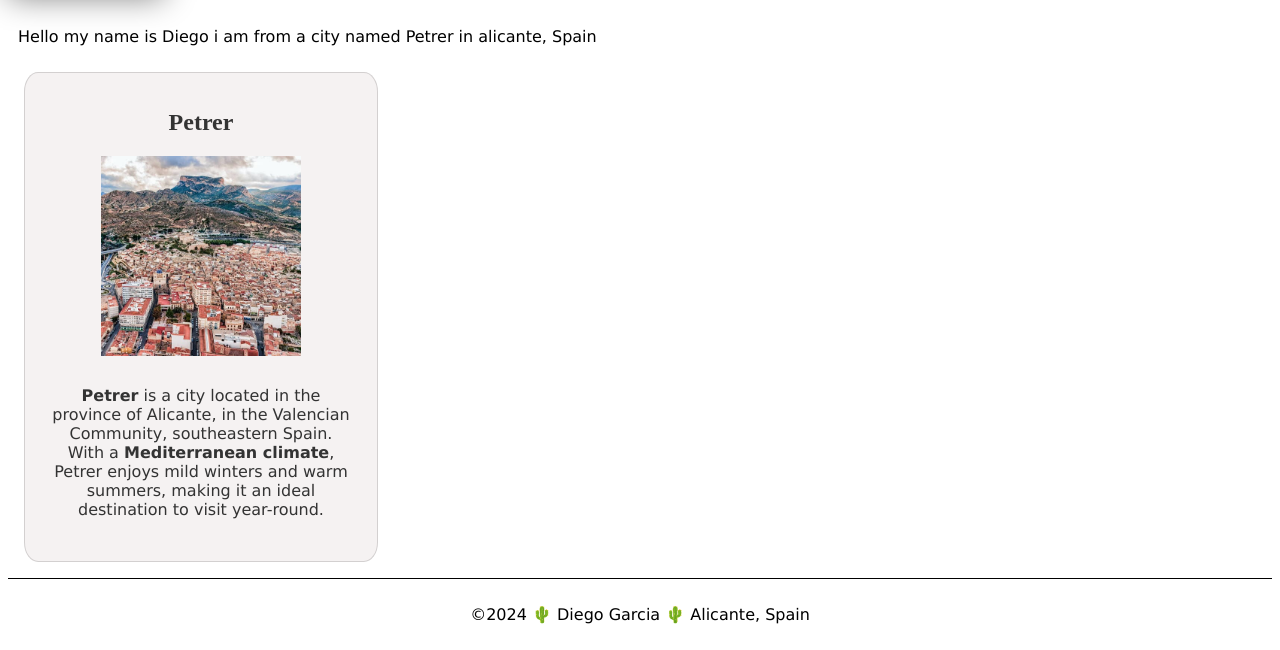
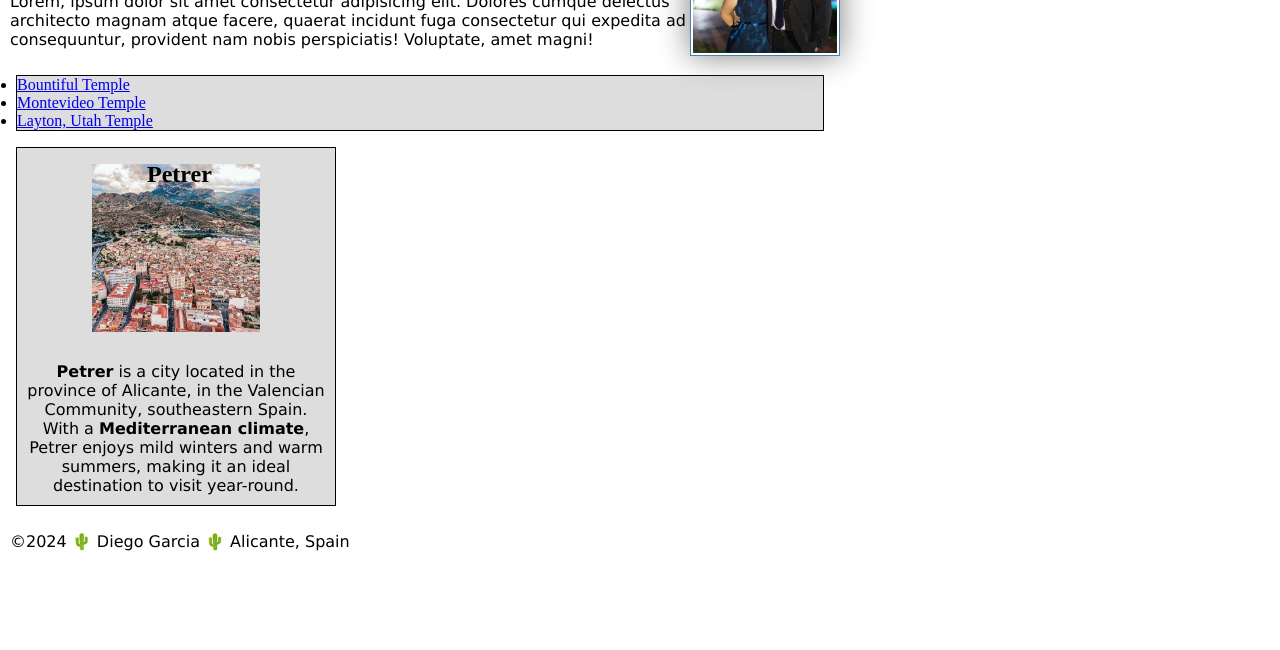
Before and after one commit to DiegoArtemioGarcia/wdd130, a plain HTML site: page index.html in a window 1280 px wide. Shown: the part 441-1091 px from the top of the page. After the commit the page ends 1002 px from the top, so only its background shows below. Drawn offline with Linux system fonts and the light colour scheme.

Commit message:
changesep30

```diff
--- a/index.html
+++ b/index.html
@@ -18,16 +18,31 @@
             <a href="#">Home</a>
             <a href="www/">Petrer homepage</a>
             <a href="www/visitpetrer.html">Visit Petrer</a>
+            <a href="https://linkedin.com">linkedin</a>
+            <a href="https://facebook.com">facebook</a>
         </nav>
     </header>
     <main>
         <h1>Diego A Garcia | WDD130</h1>
         <img src="images/profile.jpg" alt="Hello my name is Diego Garcia" width="200">
-        <p>Hello my name is Diego i am from a city named Petrer in alicante, Spain</p>
+        <p>Hello my name is Diego i am from a city named Petrer in alicante, Spain. <br>Lorem ipsum dolor sit amet consectetur adipisicing elit. Illo cupiditate quibusdam delectus dolor. Rem, nulla veritatis. Nemo blanditiis ipsa voluptatibus vero! Tempore,
+            non. Quisquam asperiores minima cum voluptas mollitia eveniet.<br>Lorem, ipsum dolor sit amet consectetur adipisicing elit. Dolores cumque delectus architecto magnam atque facere, quaerat incidunt fuga consectetur qui expedita ad consequuntur,
+            provident nam nobis perspiciatis! Voluptate, amet magni!</p>
+        <ul class="box">
+            <li>
+                <a href="https://www.churchofjesuschrist.org/temples/details/bountiful-utah-temple?lang=eng" target="_blank">Bountiful Temple</a>
+            </li>
+            <li>
+                <a href="https://www.churchofjesuschrist.org/temples/details/montevideo-uruguay-temple?lang=eng" target="_blank">Montevideo Temple</a>
+            </li>
+            <li>
+                <a href="https://www.churchofjesuschrist.org/temples/details/layton-utah-temple?lang=eng " target="_blank">Layton, Utah Temple</a>
+            </li>
+        </ul>
     </main>
-    <aside>
+    <aside class="box">
         <h2>Petrer</h2>
-        <img src="images/Petrer.jpg" alt="Petrer Landscape">
+        <img src="images/Petrer.jpg " alt="Petrer Landscape ">
         <p><strong>Petrer</strong> is a city located in the province of Alicante, in the Valencian Community, southeastern Spain. With a <strong>Mediterranean climate</strong>, Petrer enjoys mild winters and warm summers, making it an ideal destination to
             visit year-round.</p>
     </aside>
@@ -36,5 +51,6 @@
     </footer>
 
 </body>
+<!-- Last modified: September 30, 2024 -->
 
 </html>
--- a/styles/styles.css
+++ b/styles/styles.css
@@ -1,9 +1,15 @@
+* {
+    margin: 0;
+    padding: 0;
+    box-sizing: border-box;
+}
+
 :root {
     --font-family: Verdana, Geneva, Tahoma, sans-serif;
     --primary-color: steelblue;
     --text-color: #333;
     --background-color: #f5f2f2;
-    --link-color: rgb(248, 249, 247);
+    --link-color: rgb(248, 245, 245);
     --border-color: rgba(74, 72, 72, 0.2);
     --shadow-color: gray;
     --max-width: 840px;
@@ -11,6 +17,7 @@
 
 p {
     font-family: var(--font-family);
+    padding: 10px;
 }
 
 nav {
@@ -29,6 +36,7 @@ h1 {
 }
 
 main img {
+    float: right;
     width: 150px;
     height: auto;
     border: 1px solid var(--primary-color);
@@ -36,32 +44,41 @@ main img {
     box-shadow: 0 0 30px var(--shadow-color);
 }
 
-p {
-    padding: 10px;
-}
-
 main {
     max-width: var(--max-width);
 }
 
 aside {
-    width: 20rem;
-    margin: 1rem;
-    border: 1px solid var(--border-color);
-    border-radius: 4%;
-    padding: 1rem;
-    background-color: var(--background-color);
-    color: var(--text-color);
+    width: 20em;
     text-align: center;
+    position: relative;
+}
+
+aside h2 {
+    position: absolute;
+    top: 13px;
+    left: 130px;
 }
 
 aside img {
+    padding: 1rem;
     width: 200px;
     height: auto;
 }
 
-footer {
+.footer {
     margin-top: 15px;
     border-top: 1px solid #000;
     text-align: center;
 }
+
+
+/* Class Selectors */
+
+.box {
+    margin: 1rem;
+    border: 1px solid rgba(0, 0, 0, 1);
+    padding: 1 rem;
+    background-color: #ddd;
+    color: #000;
+}
```
